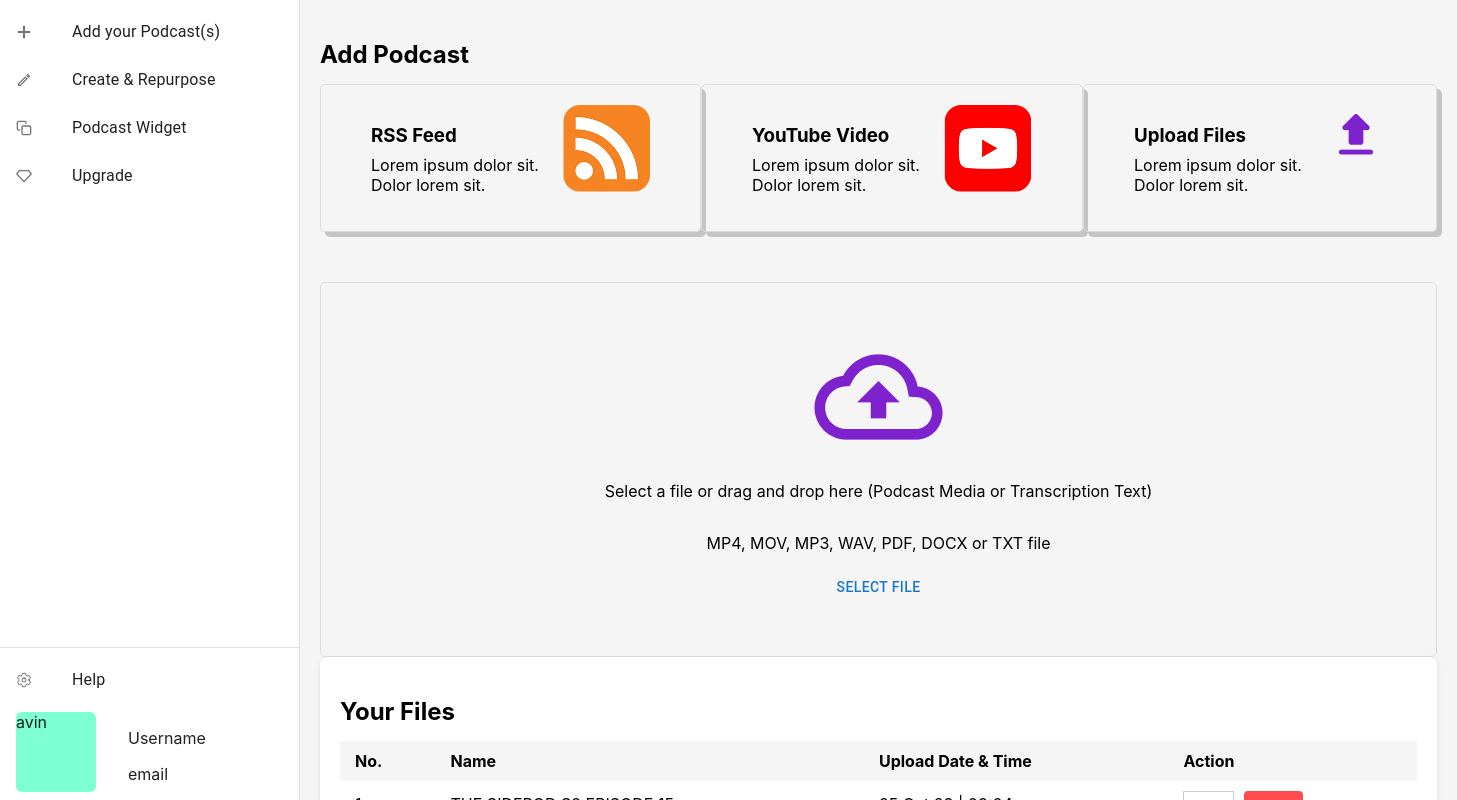
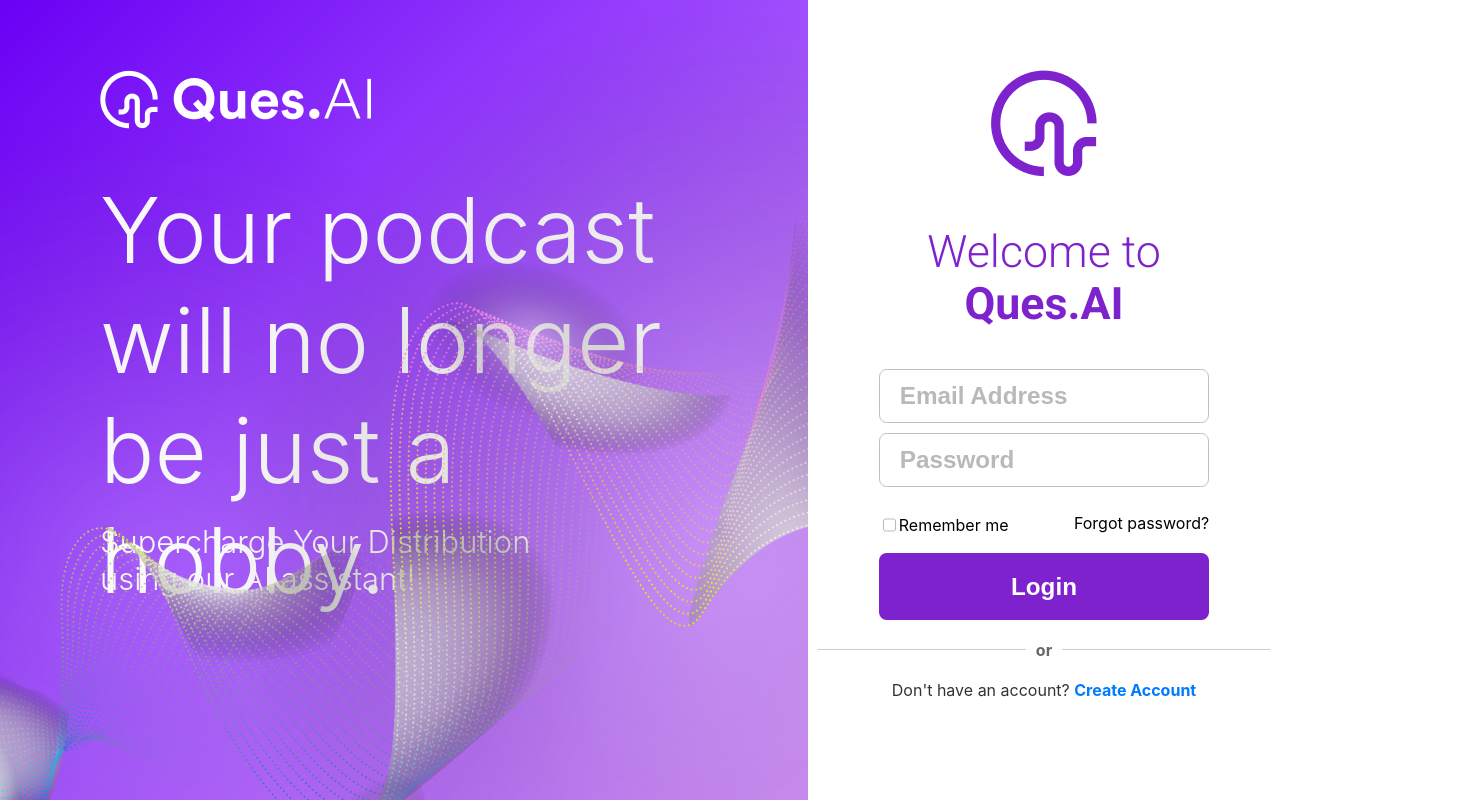
Before and after one commit to avinroy001/Skai-Lama-Assignment, a React (Create React App) app in the folder skai/: page / in a window 1280 px wide. Shown: the top 800 px of the page, 1457 px wide, since content can reach past the window. Built offline with nearby package versions, Linux system fonts and the light colour scheme.

Commit message:
backend started

```diff
--- a/skai/src/App.js
+++ b/skai/src/App.js
@@ -1,13 +1,13 @@
 // import './App.css';
 import { Route, Routes } from 'react-router-dom';
-// import Landing from './Landing/Landing';
+import Landing from './Landing/Landing';
 // import HomePage from './HomePages/HomePage';
-import UploadFlowOne from './UploadFlow/UploadFlowOne';
+// import UploadFlowOne from './UploadFlow/UploadFlowOne';
 
 function App() {
   return (
     <Routes>
-     <Route path='/' element={ <UploadFlowOne/> }/>
+     <Route path='/' element={ <Landing/> }/>
     </Routes>
   );
 }
--- a/skai/src/Landing/Landing.css
+++ b/skai/src/Landing/Landing.css
@@ -99,3 +99,51 @@
     justify-content: center;
     align-items: center;
 }
+.separator {
+    display: flex;
+    align-items: center;
+    justify-content: center;
+    width: 100%;
+    margin: 20px 0;
+  }
+
+  .line {
+    flex: 1;
+    height: 1px;
+    background-color: #ccc;
+    margin: 0 10px;
+  }
+
+  .text {
+    font-weight: bold;
+    color: #666;
+  }
+  .create-account {
+  font-size: 16px;
+  color: #333;
+}
+
+.create-link {
+  font-weight: bold;
+  color: #007bff;
+  text-decoration: none;
+}
+
+.create-link:hover {
+  text-decoration: underline;
+}
+
+.create-account {
+    font-size: 16px;
+    color: #333;
+  }
+
+  .create-link {
+    font-weight: bold;
+    color: #007bff;
+    text-decoration: none;
+  }
+
+  .create-link:hover {
+    text-decoration: underline;
+  }
--- a/skai/src/Landing/Landing.jsx
+++ b/skai/src/Landing/Landing.jsx
@@ -1,41 +1,83 @@
-import React from 'react'
+import React, { useState } from "react";
 import "./Landing.css";
 import Logo from "../Assets/QuesLogo 1.png";
 import SoloLogo from "../Assets/Group 22.png";
 const Landing = () => {
+  const [signUp, setSignUp] = useState(false);
+  console.log(signUp);
   return (
-    <div className='containerParent'>
-        <div className='leftPart'>
-            <div className='logo'><img src={Logo}/></div>
-            <div className='textLeftFirst'>
-              <p>Your podcast
-                will no longer
-                be just a hobby.</p>
+    <div className="containerParent">
+      <div className="leftPart">
+        <div className="logo">
+          <img src={Logo} alt="logo" />
         </div>
-            <div className='textLeftSecond'>
-              <p>Supercharge Your Distribution
-                 using our AI assistant!</p>
+        <div className="textLeftFirst">
+          <p>Your podcast will no longer be just a hobby.</p>
+        </div>
+        <div className="textLeftSecond">
+          <p>Supercharge Your Distribution using our AI assistant!</p>
         </div>
       </div>
-        <div className='rightPart'>
-            <div><img src={SoloLogo}/></div>
-            <div className='logoTxt'>
-              <p>Welcome to
-                <br/> <strong>Ques.AI</strong></p>
+      <div className="rightPart">
+        <div>
+          <img src={SoloLogo} alt="only logo" />
+        </div>
+        <div className="logoTxt">
+          <p>
+            Welcome to
+            <br /> <strong>Ques.AI</strong>
+          </p>
         </div>
 
-            <form className='form'>
-              <input type='email' placeholder='Email Address'/>
-              <input type='password' placeholder='Password'/>
+        {signUp ? (
+          <>
+            <form className="form">
+              <input type="email" placeholder="Email Address" />
+              <input type="password" placeholder="Password" />
+              <input type="password" placeholder="Confirm Password" />
+            </form>
+            <button type="submit">Sign Up</button>
+
+            <div className="create-account">
+              <span>Already have an account? </span>
+              <span onClick={() => setSignUp(false)} className="create-link">
+                Login
+              </span>
+            </div>
+          </>
+        ) : (
+          <>
+            <form className="form">
+              <input type="email" placeholder="Email Address" />
+              <input type="password" placeholder="Password" />
               <div>
-                <div className='checkBox'><input type='checkbox'/>Remember me</div>
+                <div className="checkBox">
+                  <input type="checkbox" />
+                  Remember me
+                </div>
                 <p>Forgot password?</p>
               </div>
             </form>
-            <button type='submit'>Login</button>
+            <button type="submit">Login</button>
+
+            <div className="separator">
+              <div className="line"></div>
+              <span className="text">or</span>
+              <div className="line"></div>
+            </div>
+
+            <div className="create-account">
+              <span>Don't have an account? </span>
+              <span onClick={() => setSignUp(true)} className="create-link">
+                Create Account
+              </span>
+            </div>
+          </>
+        )}
+
       </div>
     </div>
-  )
-}
+  );
+};
 
-export default Landing
+export default Landing;
```
Lines whose indentation alone changed are shown as unchanged.
